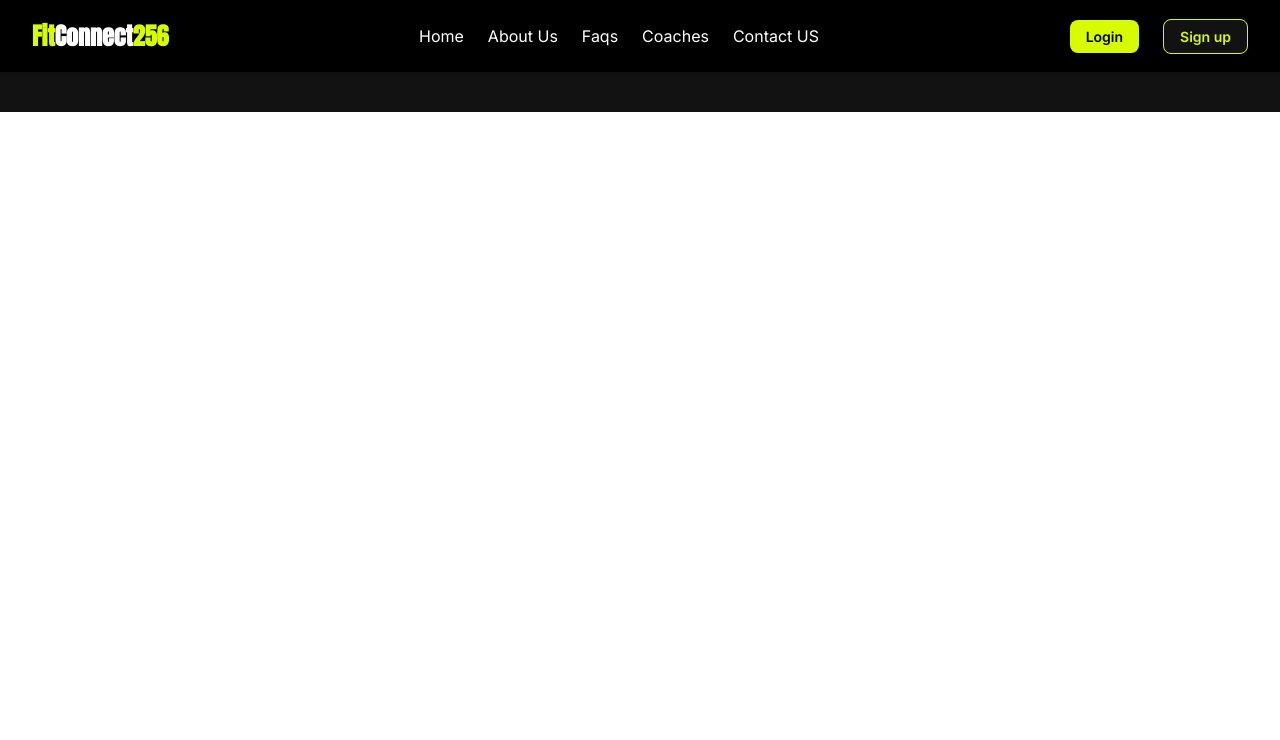
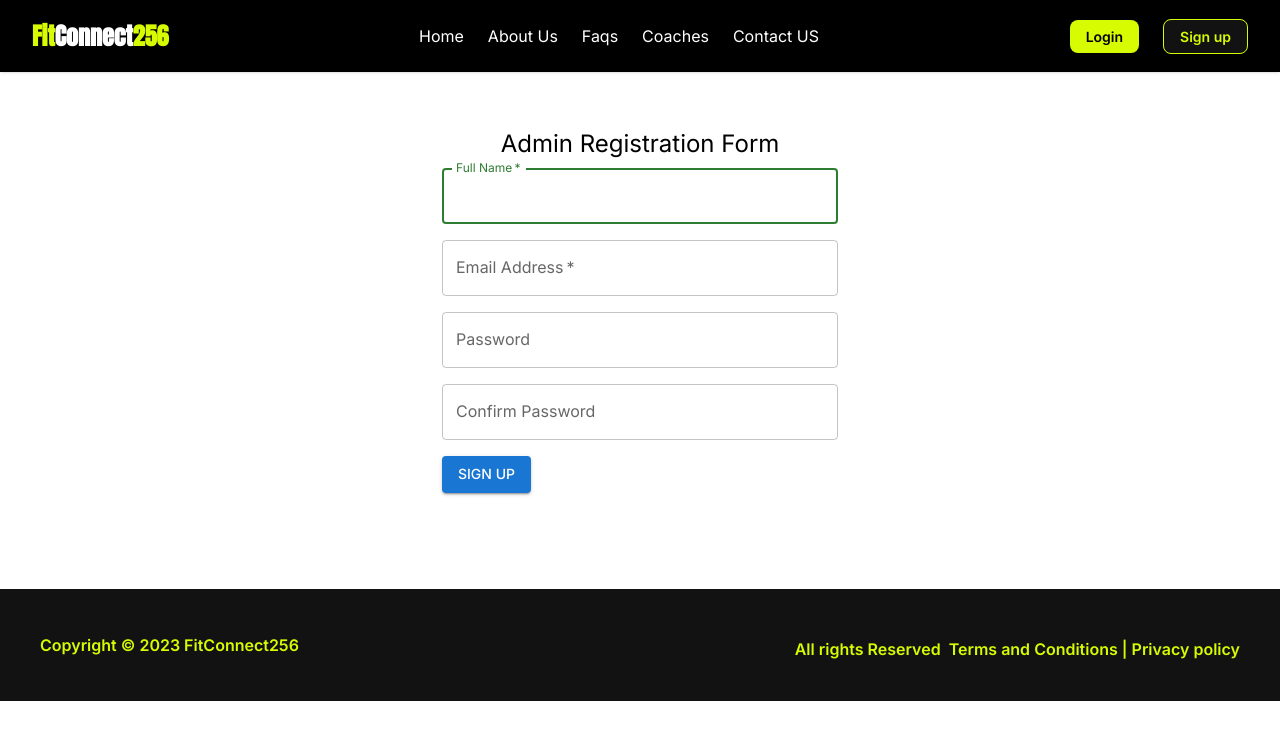
Before and after one commit to dintonharold87/FitConnect256, a React (Create React App) app in the folder frontend/: page /admin_registration in a window 1280 px wide. Shown: the top 740 px of the page. Built offline with nearby package versions, Linux system fonts and the light colour scheme.

Commit message:
Added admin registration form, validated using formik and yup

```diff
--- a/frontend/src/App.js
+++ b/frontend/src/App.js
@@ -2,6 +2,7 @@ import Navbar from "./components/Navbar";
 import Home from "./pages/Home";
 import Footer from "./components/Footer";
 import CoachRegistration from "./components/CoachRegistration";
+import AdminRegistration from "./components/AdminRegistration";
 import { Routes, Route } from "react-router-dom";
 import About from "./components/About";
 import Faqs from "./components/Faqs";
@@ -18,6 +19,7 @@ function App() {
         <Route path="/" element={<Home />} />
         <Route path="/login" element={<Login />} />
         <Route path="/coach_registration" element={<CoachRegistration />} />
+        <Route path="/admin_registration" element={<AdminRegistration />} />
       </Routes>
 
       <Footer />
--- /dev/null
+++ b/frontend/src/components/AdminRegistration.jsx
@@ -0,0 +1,167 @@
+import React from "react";
+import { Formik } from "formik";
+import * as Yup from "yup";
+import { createTheme, ThemeProvider } from "@mui/material/styles";
+import Container from "@mui/material/Container";
+import Box from "@mui/material/Box";
+import Typography from "@mui/material/Typography";
+import TextField from "@mui/material/TextField";
+import Grid from "@mui/material/Grid";
+import Button from "@mui/material/Button";
+
+const theme = createTheme({
+  typography: {
+    fontFamily: "Inter, sans-serif",
+  },
+});
+
+const initialValues = {
+  name: "",
+  email: "",
+  password: "",
+  confirmPassword: "",
+  role: "admin",
+};
+
+// Form validation using yup
+const validationSchema = Yup.object().shape({
+  name: Yup.string().required("Name is required"),
+  email: Yup.string().email("Invalid email").required("Email is required"),
+  password: Yup.string()
+    .required("Password is required")
+    .min(8, "Password must be at least 8 characters"),
+  confirmPassword: Yup.string()
+    .oneOf([Yup.ref("password"), null], "Passwords must match")
+    .required("Confirm Password is required"),
+});
+// onsubmit function
+const onSubmit = (values) => {
+  console.log(values);
+};
+
+// Admin registration component
+const AdminRegistration = () => {
+  return (
+    <ThemeProvider theme={theme}>
+      <Container maxWidth="xs" component="main" sx={{ mb: 8, mt: 16 }}>
+        <Box
+          sx={{
+            marginTop: 8,
+            display: "flex",
+            flexDirection: "column",
+            alignItems: "center",
+          }}
+        >
+          {/* Form Title */}
+          <Typography component="h2" variant="h5">
+            Admin Registration Form
+          </Typography>
+          <Formik
+            initialValues={initialValues}
+            onSubmit={onSubmit}
+            validationSchema={validationSchema}
+          >
+            {(
+              {
+                isSubmitting,
+                values,
+                errors,
+                handleSubmit,
+                handleChange,
+                touched,
+              } // Beginning of the form
+            ) => (
+              <Box
+                component="form"
+                onSubmit={handleSubmit}
+                noValidate
+                sx={{ mt: 1 }}
+              >
+                {/* Main container for input fields */}
+                <Grid container spacing={2} sx={{ mb: 4 }}>
+                  <Grid item xs={12}>
+                    <TextField
+                      color="success"
+                      autoComplete="given-name"
+                      name="name"
+                      required
+                      fullWidth
+                      id="name"
+                      label="Full Name"
+                      autoFocus
+                      value={values.name}
+                      onChange={handleChange}
+                      error={touched.name && Boolean(errors.name)}
+                      helperText={touched.name && errors.name}
+                    />
+                  </Grid>
+                  <Grid item xs={12}>
+                    <TextField
+                      color="success"
+                      required
+                      fullWidth
+                      id="email"
+                      label="Email Address"
+                      name="email"
+                      autoComplete="email"
+                      type="email"
+                      value={values.email}
+                      onChange={handleChange}
+                      error={touched.email && Boolean(errors.email)}
+                      helperText={touched.email && errors.email}
+                    />
+                  </Grid>
+                  <Grid item xs={12}>
+                    <TextField
+                      fullWidth
+                      color="success"
+                      id="password"
+                      name="password"
+                      label="Password"
+                      type="password"
+                      value={values.password}
+                      onChange={handleChange}
+                      error={touched.password && Boolean(errors.password)}
+                      helperText={touched.password && errors.password}
+                    />
+                  </Grid>
+                  <Grid item xs={12}>
+                    <TextField
+                      fullWidth
+                      color="success"
+                      id="confirmPassword"
+                      name="confirmPassword"
+                      label="Confirm Password"
+                      type="password"
+                      value={values.confirmPassword}
+                      onChange={handleChange}
+                      error={
+                        touched.confirmPassword &&
+                        Boolean(errors.confirmPassword)
+                      }
+                      helperText={
+                        touched.confirmPassword && errors.confirmPassword
+                      }
+                    />
+                  </Grid>
+                  <Grid item xs={12}>
+                    <Button
+                      type="submit"
+                      variant="contained"
+                      color="primary"
+                      disabled={isSubmitting}
+                    >
+                      Sign Up
+                    </Button>
+                  </Grid>
+                </Grid>
+              </Box>
+              //   End of the form
+            )}
+          </Formik>
+        </Box>
+      </Container>
+    </ThemeProvider>
+  );
+};
+export default AdminRegistration;
--- a/frontend/src/components/CoachRegistration.jsx
+++ b/frontend/src/components/CoachRegistration.jsx
@@ -15,6 +15,7 @@ import Button from "@mui/material/Button";
 import Stepper from "@mui/material/Stepper";
 import Step from "@mui/material/Step";
 import StepLabel from "@mui/material/StepLabel";
+import FormHelperText from "@mui/material/FormHelperText";
 
 const theme = createTheme({
   typography: {
@@ -32,6 +33,16 @@ const services = [
   "Sports nutrition",
   "Supplements advice"
 ];
+// Days the coaches can be available
+const days = [
+  "Monday",
+  "Tuesday",
+  "Wednesday",
+  "Thursday",
+  "Friday",
+  "Saturday",
+  "Sunday",
+];
 
 const initialValues = {
   name: "",
@@ -45,7 +56,7 @@ const initialValues = {
   qualifications: "",
   experience: "",
   services: [],
-  availability: "",
+  availability: [],
   password: "",
   confirmPassword: "",
 };
@@ -66,7 +77,9 @@ const validationSchema = Yup.object().shape({
   services: Yup.array()
     .min(1, "Please select at least one service")
     .of(Yup.string().required("Service is required")),
-  availability: Yup.string().required("Availability is required"),
+  availability: Yup.array()
+    .min(1, "Please select at least one day")
+    .of(Yup.string().required("Days available is required")),
   password: Yup.string()
     .required("Password is required")
     .min(8, "Password must be at least 8 characters"),
@@ -236,6 +249,9 @@ const CoachRegistration = () => {
                           <MenuItem value="Male">Male</MenuItem>
                           <MenuItem value="Female">Female</MenuItem>
                         </Select>
+                        {errors.gender && touched.gender && (
+                          <FormHelperText>{errors.gender}</FormHelperText>
+                        )}
                       </FormControl>
                     </Grid>
                     <Grid item xs={6} sm={6}>
@@ -261,6 +277,9 @@ const CoachRegistration = () => {
                             Nutrition coach
                           </MenuItem>
                         </Select>
+                        {errors.coachType && touched.coachType && (
+                          <FormHelperText>{errors.coachType}</FormHelperText>
+                        )}
                       </FormControl>
                     </Grid>
                     <Grid item xs={12}>
@@ -338,9 +357,41 @@ const CoachRegistration = () => {
                             </MenuItem>
                           ))}
                         </Select>
+                        {errors.services && touched.services && (
+                          <FormHelperText>{errors.services}</FormHelperText>
+                        )}
                       </FormControl>
                     </Grid>
-
+                    <Grid item xs={6} sm={6}>
+                      <FormControl
+                        fullWidth
+                        error={touched.availability && Boolean(errors.availability)}
+                      >
+                        <InputLabel id="availability-label">
+                          Days Available
+                        </InputLabel>
+                        <Select
+                          labelId="availability-label"
+                          multiple={true}
+                          value={values.availability}
+                          onChange={handleChange}
+                          id="availability"
+                          label="Days available"
+                          name="availability"
+                          color="success"
+                          renderValue={(selected) => selected.join(", ")}
+                        >
+                          {days.map((day) => (
+                            <MenuItem key={day} value={day}>
+                              {day}
+                            </MenuItem>
+                          ))}
+                        </Select>
+                        {errors.availability && touched.availability && (
+                          <FormHelperText>{errors.availability}</FormHelperText>
+                        )}
+                      </FormControl>
+                    </Grid>
                     <Grid item xs={6} sm={6}>
                       <TextField
                         color="success"
--- a/frontend/src/components/Login.jsx
+++ b/frontend/src/components/Login.jsx
@@ -16,7 +16,7 @@ import LockOutlinedIcon from "@mui/icons-material/LockOutlined";
 import Typography from "@mui/material/Typography";
 import Container from "@mui/material/Container";
 import { createTheme, ThemeProvider } from "@mui/material/styles";
-
+import FormHelperText from "@mui/material/FormHelperText";
 const theme = createTheme({
   typography: {
     fontFamily: "Inter, sans-serif",
@@ -33,15 +33,13 @@ const validationSchema = Yup.object().shape({
     .required("Password is required")
     .min(8, "Password must be at least 8 characters"),
 });
+
+// onsubmit function
+const onSubmit = (values) => {
+  console.log(values);
+};
 const Login = () => {
-  const handleSubmit = (event) => {
-    event.preventDefault();
-    const data = new FormData(event.currentTarget);
-    console.log({
-      email: data.get("email"),
-      password: data.get("password"),
-    });
-  };
+
   return (
     <ThemeProvider theme={theme}>
       <Container component="main" maxWidth="xs" sx={{ mb: 2, mt: 12 }}>
@@ -62,7 +60,7 @@ const Login = () => {
           </Typography>
           <Formik
             initialValues={initialValues}
-            onSubmit={handleSubmit}
+            onSubmit={onSubmit}
             validationSchema={validationSchema}
           >
             {({
@@ -109,11 +107,15 @@ const Login = () => {
                         label="Role"
                         color="success"
                         onChange={handleChange}
+                        value={values.role}
                         fullWidth
                       >
                         <MenuItem value="admin">Admin</MenuItem>
                         <MenuItem value="coach">Coach</MenuItem>
                       </Select>
+                      {errors.role && touched.role && (
+                        <FormHelperText>{errors.role}</FormHelperText>
+                      )}
                     </FormControl>
                   </Grid>
                   <Grid item xs={12}>
```
